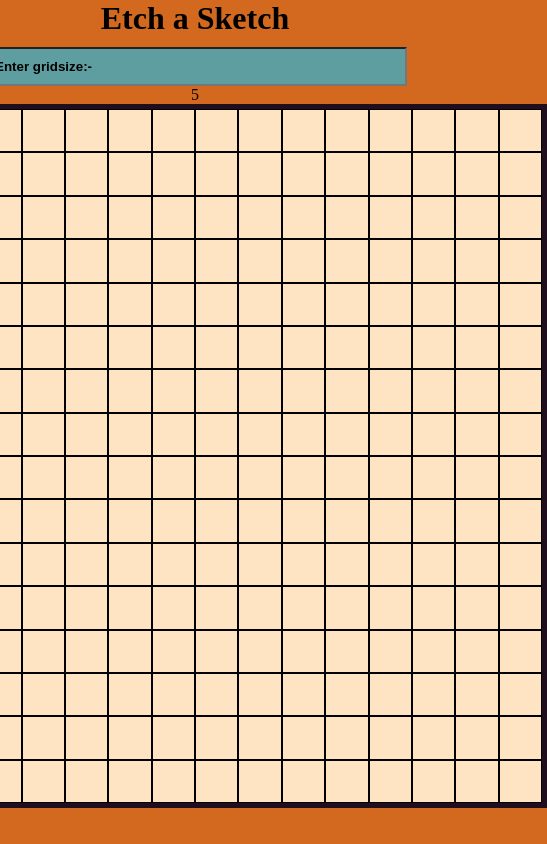
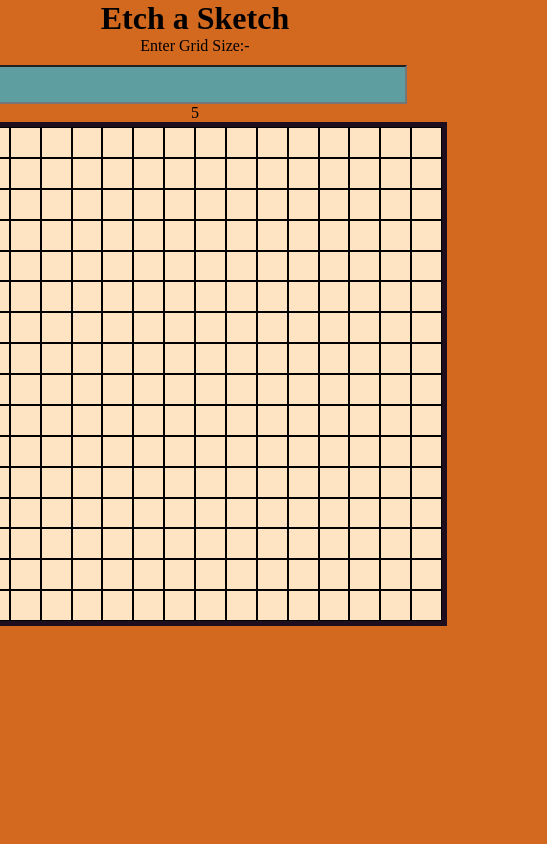
Before and after one commit to Gaurav-zero/etch-a-sketch, a plain HTML site: page index.html in a window 390 px wide. Shown: the whole page, 547 px wide, since content can reach past the window. Drawn offline with Linux system fonts and the light colour scheme.

Commit message:
make page responsive to userInput
tried to change grid size when user inputs a size but failed

```diff
--- a/index.html
+++ b/index.html
@@ -12,7 +12,8 @@
 <body>
     <div class="outerBox">
         <h1>Etch a Sketch</h1>
-        <input id="gridSize" type="text" value="Enter gridsize:-">5
+        <label for="gridSize">Enter Grid Size:-</label>
+        <input id="gridSize" type="text">5
 
         <div class="container"></div>
     </div>
--- a/script.js
+++ b/script.js
@@ -2,25 +2,30 @@ const outerDiv= document.querySelector(".container");
 const inp= document.querySelector("#gridSize");
 
 function makeGrid(gridSize= 16){
+    while(outerDiv.firstChild){
+        outerDiv.remove(outerDiv.firstChild);
+    }
     outerDiv.style.setProperty("--size", gridSize);
     for(let i=0; i< gridSize*gridSize; ++i){
         let newDiv= document.createElement("div");
         newDiv.classList.add("childDiv");
         outerDiv.appendChild(newDiv);
     }
+
+    let cells= document.querySelectorAll(".childDiv");
+
+    cells.forEach((cell) =>{
+        cell.addEventListener(("mouseover") , (event)=>{
+            event.target.style.backgroundColor= "black";
+        });
+    });
 }
 
 makeGrid();
 
-const cells= document.querySelectorAll(".childDiv");
 
-cells.forEach((cell) =>{
-    cell.addEventListener(("mouseover") , (event)=>{
-        event.target.style.backgroundColor= "black";
-    });
-});
 
 
 inp.addEventListener(("input"), (e)=>{
-    makeGrid(e.value);
+    makeGrid(e.target.value);
 });
--- a/styles.css
+++ b/styles.css
@@ -14,8 +14,8 @@
 
 
 .container{
-    width: 704px;
-    height: 704px;
+    width: 504px;
+    height: 504px;
 
     display: flex;
     flex-wrap: wrap;
```
